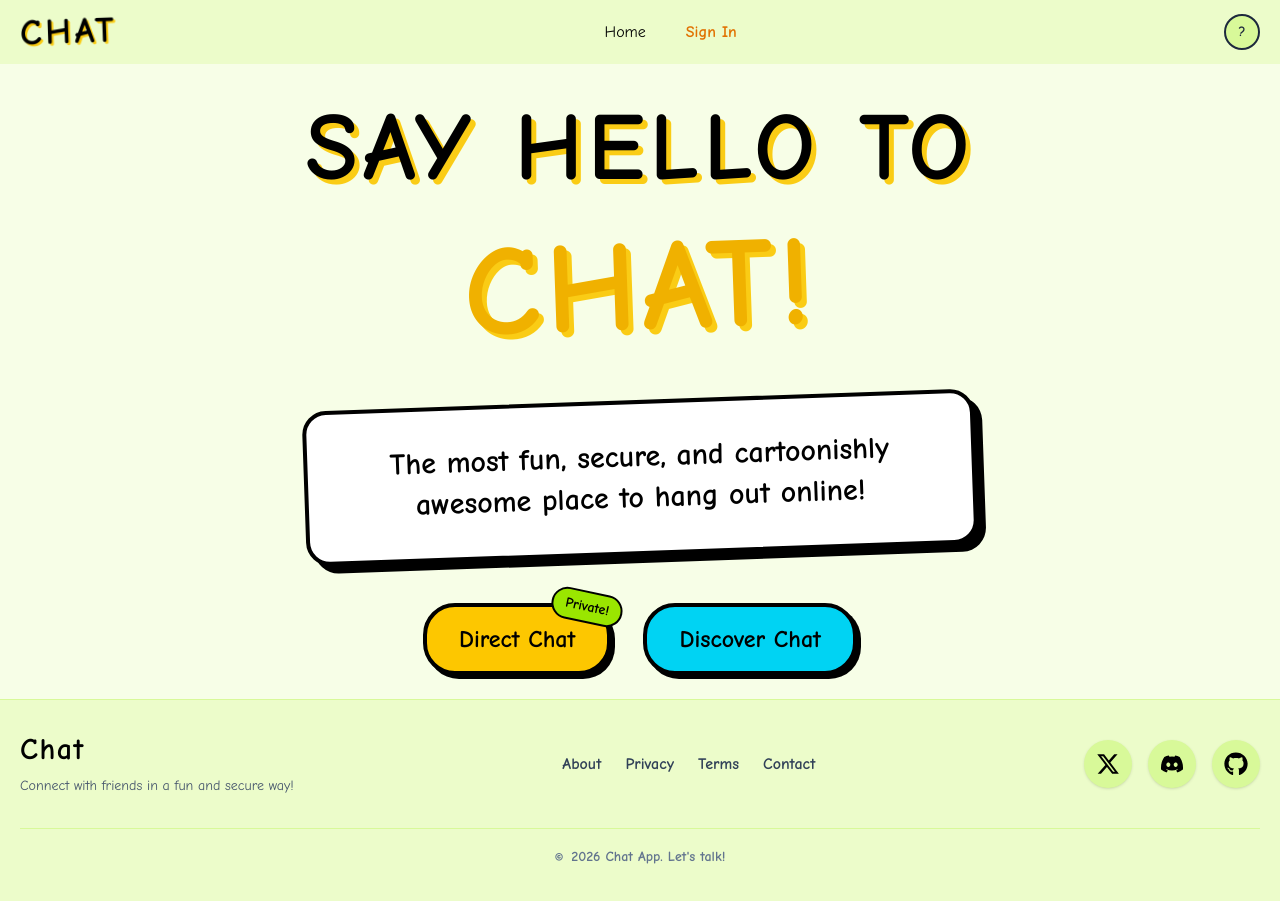
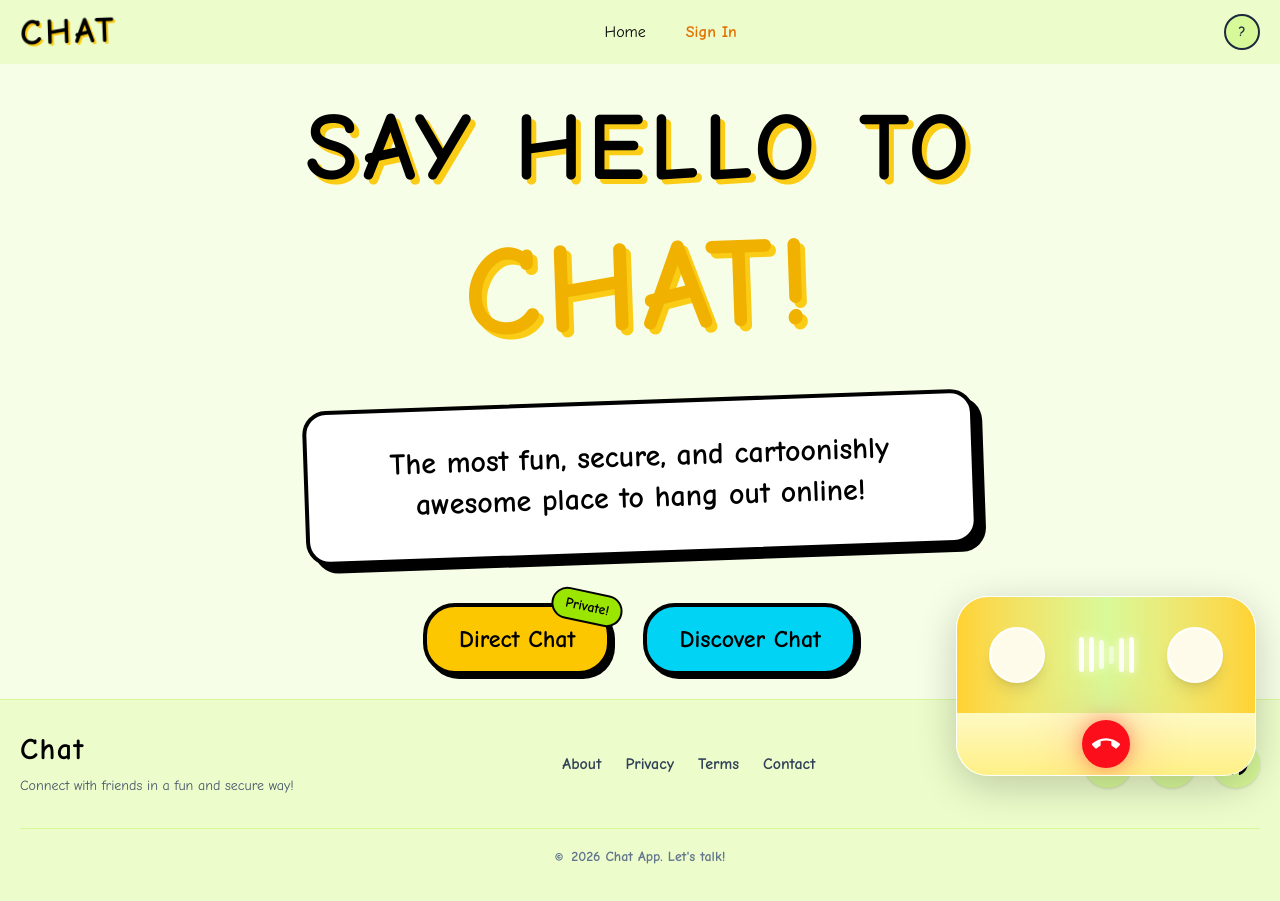
Before and after one commit to Shivam-821/chat, a Next.js app in the folder client/: page / in a window 1280 px wide. Built offline with nearby package versions, Linux system fonts and the light colour scheme; no server answers.

Commit message:
ui for audio call added

```diff
--- a/client/app/layout.tsx
+++ b/client/app/layout.tsx
@@ -10,6 +10,7 @@ import { E2EProvider } from "@/context/E2EContext";
 import { NotificationProvider } from "@/context/NotificationContext";
 import { Toaster } from "react-hot-toast";
 import SocketNotification from "@/components/SocketNotification";
+import AudioCallBox from "@/components/AudioCallBox";
 
 const comicNeue = Comic_Neue({
   variable: "--font-comic-neue",
@@ -42,6 +43,7 @@ export default function RootLayout({
                   <NavBar />
                   <main className="grow flex flex-col w-full">{children}</main>
                   <SocketNotification />
+                  <AudioCallBox />
                   <Footer />
                   <Toaster
                     position="top-center"
--- /dev/null
+++ b/client/components/AudioCallBox.tsx
@@ -0,0 +1,182 @@
+"use client";
+
+import React, { useState, useRef, useEffect } from "react";
+import { MdCallEnd } from "react-icons/md";
+
+const AudioCallBox = () => {
+  const [position, setPosition] = useState({ x: 100, y: 100 });
+  const isDragging = useRef(false);
+  const startPos = useRef({ x: 100, y: 100 });
+  const draggableRef = useRef<HTMLDivElement>(null);
+
+  // To keep it simple globally, we'll use the window/document body as the container bounds
+  // We initialize the position to sit near the bottom right on mount
+  useEffect(() => {
+    const initPosition = () => {
+      if (draggableRef.current) {
+        const rect = draggableRef.current.getBoundingClientRect();
+        // Default margin from right and bottom (e.g., 24px)
+        const marginX = 24;
+        const marginY = 24;
+
+        // Calculate initial x,y so it sits at bottom right relative to top-left of screen
+        const initialX = window.innerWidth - rect.width - marginX;
+        const initialY = window.innerHeight - rect.height - marginY;
+
+        setPosition({ x: Math.max(0, initialX), y: Math.max(0, initialY) });
+      }
+    };
+
+    // Slight delay to ensure layout is computed
+    const timeoutId = setTimeout(initPosition, 100);
+
+    // Handle window resize to keep it in bounds
+    const handleResize = () => {
+      if (!draggableRef.current) return;
+      const rect = draggableRef.current.getBoundingClientRect();
+      const maxX = window.innerWidth - rect.width;
+      const maxY = window.innerHeight - rect.height;
+
+      setPosition((prev) => {
+        let newX = prev.x;
+        let newY = prev.y;
+        if (newX > maxX) newX = maxX;
+        if (newY > maxY) newY = maxY;
+        if (newX < 0) newX = 0;
+        if (newY < 0) newY = 0;
+        return { x: newX, y: newY };
+      });
+    };
+
+    window.addEventListener("resize", handleResize);
+    return () => {
+      clearTimeout(timeoutId);
+      window.removeEventListener("resize", handleResize);
+    };
+  }, []);
+
+  const handlePointerDown = (e: React.PointerEvent<HTMLDivElement>) => {
+    // Prevent dragging if the user interacts with the end call button
+    if ((e.target as HTMLElement).closest(".no-drag")) return;
+
+    isDragging.current = true;
+    startPos.current = {
+      x: e.clientX - position.x,
+      y: e.clientY - position.y,
+    };
+    e.currentTarget.setPointerCapture(e.pointerId);
+  };
+
+  const handlePointerMove = (e: React.PointerEvent<HTMLDivElement>) => {
+    if (!isDragging.current || !draggableRef.current) return;
+
+    let newX = e.clientX - startPos.current.x;
+    let newY = e.clientY - startPos.current.y;
+
+    const draggableRect = draggableRef.current.getBoundingClientRect();
+
+    // Bounds checking against the window/viewport
+    const maxX = window.innerWidth - draggableRect.width;
+    const maxY = window.innerHeight - draggableRect.height;
+
+    if (newX < 0) newX = 0;
+    if (newY < 0) newY = 0;
+    if (newX > maxX) newX = maxX;
+    if (newY > maxY) newY = maxY;
+
+    setPosition({ x: newX, y: newY });
+  };
+
+  const handlePointerUp = (e: React.PointerEvent<HTMLDivElement>) => {
+    isDragging.current = false;
+    e.currentTarget.releasePointerCapture(e.pointerId);
+  };
+
+  return (
+    <>
+      <style>{`
+        @keyframes audio-wave {
+          0%, 100% { height: 10px; opacity: 0.4; }
+          50% { height: 36px; opacity: 1; }
+        }
+        .wave-bar {
+          width: 5px;
+          background-color: rgba(255, 255, 255, 0.95);
+          border-radius: 9999px;
+          animation: audio-wave 1.2s ease-in-out infinite;
+        }
+      `}</style>
+
+      {/* Draggable container wrapper fixed to top-left of DOM, then moved via transform */}
+      <div
+        ref={draggableRef}
+        className="w-[300px] h-[180px] rounded-2xl border border-white/20 shadow-[0_10px_40px_rgba(0,0,0,0.2)] fixed z-9999 overflow-hidden bg-white/90 backdrop-blur-xl transition-transform duration-75 cursor-grab active:cursor-grabbing touch-none select-none"
+        style={{
+          transform: `translate(${position.x}px, ${position.y}px)`,
+          top: 0,
+          left: 0,
+          margin: 0,
+        }}
+        onPointerDown={handlePointerDown}
+        onPointerMove={handlePointerMove}
+        onPointerUp={handlePointerUp}
+        onPointerCancel={handlePointerUp}
+      >
+        {/* Top Section - Avatars & Waveform */}
+        <div className="relative flex items-center justify-between px-8 w-full h-[65%] bg-linear-to-r from-amber-300 via-lime-200 to-amber-300 dark:from-slate-900 dark:via-zinc-900 dark:to-neutral-900 pointer-events-none select-none">
+          {/* Caller 1 */}
+          <div className="relative flex items-center justify-center">
+
+            <div className="w-14 h-14 rounded-full bg-amber-50 border-2 border-white z-10 shadow-lg"></div>
+          </div>
+
+          {/* Audio Waveform Signal */}
+          <div className="flex items-center justify-center gap-[5px] h-12 z-10 w-24">
+            <div
+              className="wave-bar shadow-[0_0_8px_rgba(255,255,255,0.8)]"
+              style={{ animationDelay: "0.0s" }}
+            ></div>
+            <div
+              className="wave-bar shadow-[0_0_8px_rgba(255,255,255,0.8)]"
+              style={{ animationDelay: "0.15s" }}
+            ></div>
+            <div
+              className="wave-bar shadow-[0_0_8px_rgba(255,255,255,0.8)]"
+              style={{ animationDelay: "0.3s" }}
+            ></div>
+            <div
+              className="wave-bar shadow-[0_0_8px_rgba(255,255,255,0.8)]"
+              style={{ animationDelay: "0.45s" }}
+            ></div>
+            <div
+              className="wave-bar shadow-[0_0_8px_rgba(255,255,255,0.8)]"
+              style={{ animationDelay: "0.2s" }}
+            ></div>
+            <div
+              className="wave-bar shadow-[0_0_8px_rgba(255,255,255,0.8)]"
+              style={{ animationDelay: "0.05s" }}
+            ></div>
+          </div>
+
+          {/* Caller 2 */}
+          <div className="relative flex items-center justify-center">
+
+            <div className="w-14 h-14 rounded-full bg-amber-50 border-2 border-white z-10 shadow-lg"></div>
+          </div>
+        </div>
+
+        {/* Bottom Section - Controls */}
+        <div className="w-full h-[35%] bg-linear-to-b from-yellow-100 to-yellow-200 dark:from-zinc-800 dark:to-black flex items-center justify-center relative">
+          {/* Subtle glow effect behind button */}
+          <div className="absolute bg-[#fc0f1b]/10 w-20 h-20 rounded-full blur-xl pointer-events-none"></div>
+
+          <div className="group relative cursor-pointer flex items-center justify-center z-10 no-drag">
+            <MdCallEnd className="text-2xl text-white bg-[#fc0f1b] group-hover:bg-red-600 rounded-full p-2.5 w-12 h-12 transform group-hover:scale-105 group-hover:rotate-8 transition-all duration-300 shadow-[0_0_20px_rgba(252,15,27,0.4)] group-hover:shadow-[0_0_25px_rgba(252,15,27,0.7)]" />
+          </div>
+        </div>
+      </div>
+    </>
+  );
+};
+
+export default AudioCallBox;
```
